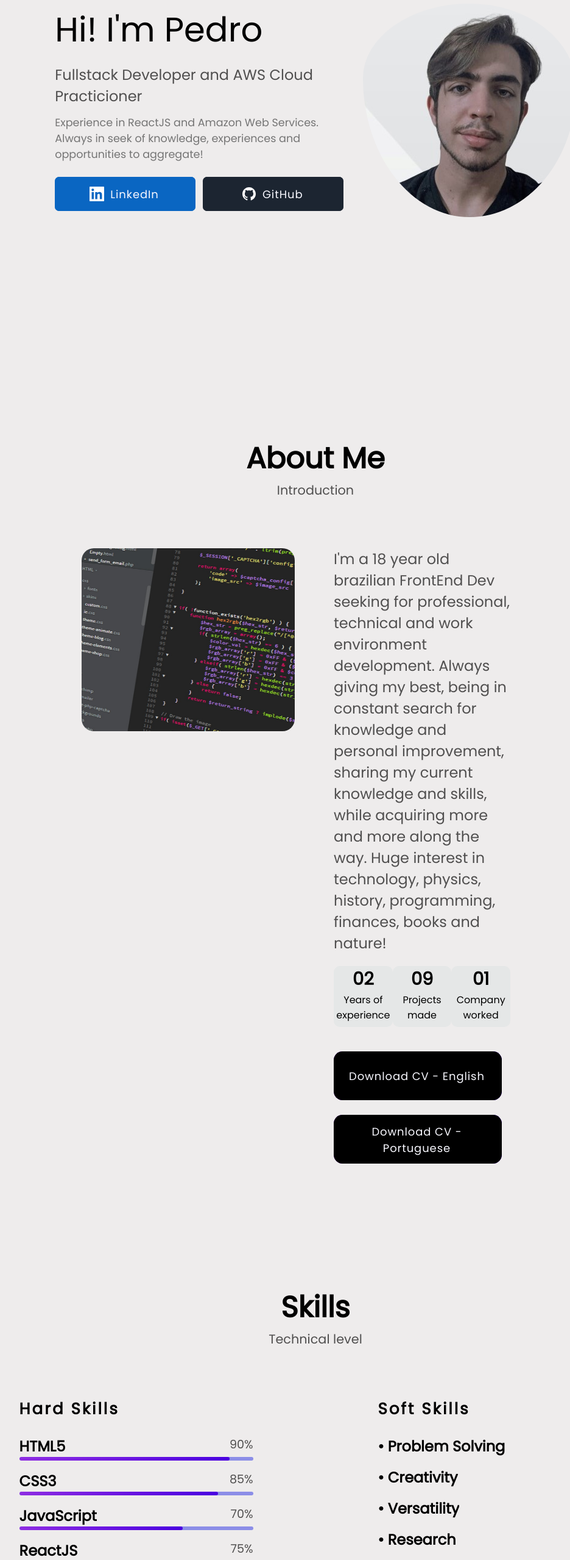
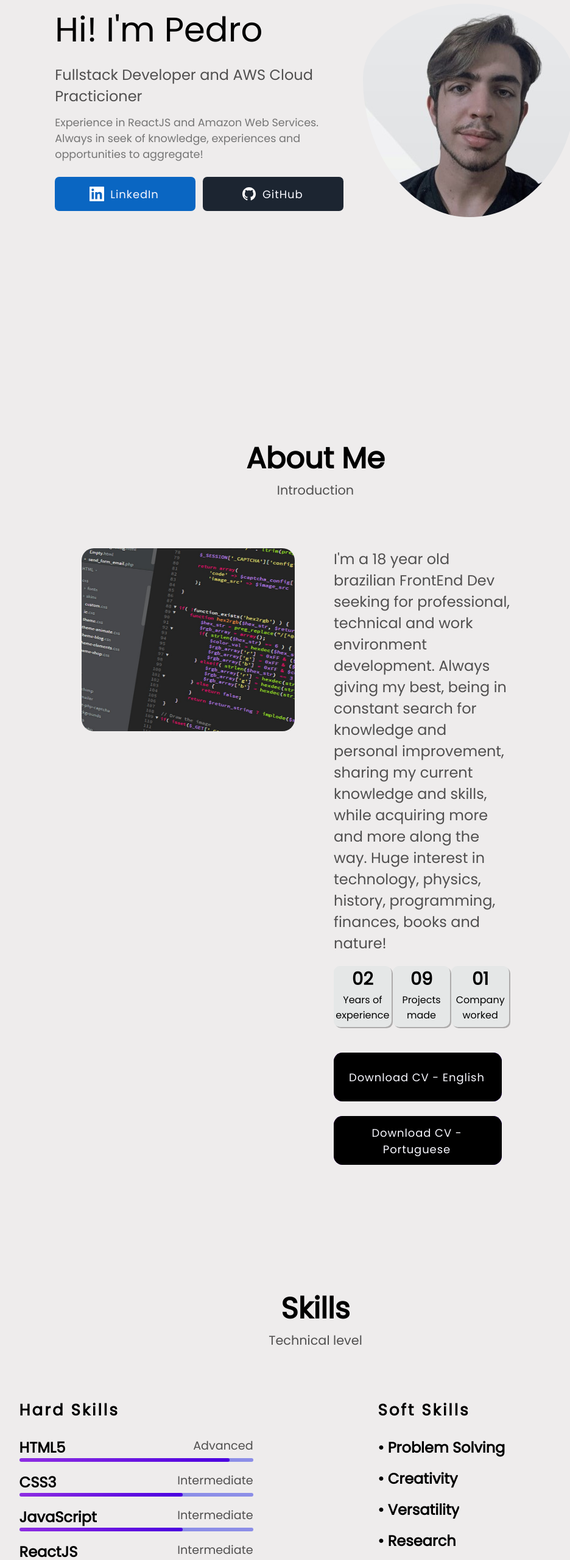
Before and after one commit to PedroMilani04/pedro-portfolio, a React (Create React App) app: page / in a window 1280 px wide. Shown: the part 234-2792 px from the top of the page at 61% size, without its empty margins (122-1058 px from the left). Built offline with nearby package versions, Linux system fonts and the light colour scheme.

Commit message:
portfolio css changes

```diff
--- a/src/components/Skills.js
+++ b/src/components/Skills.js
@@ -11,7 +11,7 @@ export default function Skills() {
             <div className="skill">
               <div className="skilltitle">
                 <h3 className="skillname">HTML5</h3>
-                            <span className="percentage">90%</span>
+                <span className="percentage">Advanced</span>
               </div>
               <div className="percbar">
                 <span className="skillperc skillhtmlpercentage"></span>
@@ -20,7 +20,7 @@ export default function Skills() {
             <div className="skill">
               <div className="skilltitle">
                 <h3 className="skillname">CSS3</h3>
-                            <span className="percentage">85%</span>
+                <span className="percentage">Intermediate</span>
               </div>
               <div className="percbar">
                 <span className="skillperc skillcsspercentage"></span>
@@ -29,7 +29,7 @@ export default function Skills() {
             <div className="skill">
               <div className="skilltitle">
                 <h3 className="skillname">JavaScript</h3>
-                            <span className="percentage">70%</span>
+                <span className="percentage">Intermediate</span>
               </div>
               <div className="percbar">
                 <span className="skillperc skilljspercentage"></span>
@@ -38,7 +38,7 @@ export default function Skills() {
             <div className="skill">
               <div className="skilltitle">
                 <h3 className="skillname">ReactJS</h3>
-                            <span className="percentage">75%</span>
+                <span className="percentage">Intermediate</span>
               </div>
               <div className="percbar">
                 <span className="skillperc skillreactpercentage"></span>
@@ -47,7 +47,7 @@ export default function Skills() {
             <div className="skill">
               <div className="skilltitle">
                 <h3 className="skillname">Python</h3>
-                            <span className="percentage">50%</span>
+                <span className="percentage">Basic</span>
               </div>
               <div className="percbar">
                 <span className="skillperc skillpythonpercentage"></span>
@@ -55,8 +55,8 @@ export default function Skills() {
             </div>
             <div className="skill">
               <div className="skilltitle">
-                            <h3 className="skillname">Amazon Web Services</h3>
-                            <span className="percentage">80%</span>
+                <h3 className="skillname">AWS</h3>
+                <span className="percentage">Advanced</span>
               </div>
               <div className="percbar">
                 <span className="skillperc skillawspercentage"></span>
@@ -65,7 +65,7 @@ export default function Skills() {
             <div className="skill">
               <div className="skilltitle">
                 <h3 className="skillname">MySQL</h3>
-                            <span className="percentage">70%</span>
+                <span className="percentage">Intermediate</span>
               </div>
               <div className="percbar">
                 <span className="skillperc skillsqlpercentage"></span>
@@ -74,7 +74,7 @@ export default function Skills() {
             <div className="skill">
               <div className="skilltitle">
                 <h3 className="skillname">NodeJS</h3>
-                            <span className="percentage">50%</span>
+                <span className="percentage">Basic</span>
               </div>
               <div className="percbar">
                 <span className="skillperc skillnodepercentage"></span>
@@ -83,7 +83,7 @@ export default function Skills() {
             <div className="skill">
               <div className="skilltitle">
                 <h3 className="skillname">Office 365</h3>
-                            <span className="percentage">85%</span>
+                <span className="percentage">Advanced</span>
               </div>
               <div className="percbar">
                 <span className="skillperc skillofficepercentage"></span>
@@ -92,7 +92,7 @@ export default function Skills() {
             <div className="skill">
               <div className="skilltitle">
                 <h3 className="skillname">Markdown</h3>
-                            <span className="percentage">90%</span>
+                <span className="percentage">Advanced</span>
               </div>
               <div className="percbar">
                 <span className="skillperc skillmdpercentage"></span>
@@ -101,7 +101,7 @@ export default function Skills() {
             <div className="skill">
               <div className="skilltitle">
                 <h3 className="skillname">Photoshop</h3>
-                            <span className="percentage">55%</span>
+                <span className="percentage">Basic</span>
               </div>
               <div className="percbar">
                 <span className="skillperc skillphotoshoppercent"></span>
@@ -110,7 +110,7 @@ export default function Skills() {
             <div className="skill">
               <div className="skilltitle">
                 <h3 className="skillname">Sass</h3>
-                            <span className="percentage">60%</span>
+                <span className="percentage">Intermediate</span>
               </div>
               <div className="percbar">
                 <span className="skillperc skillsasspercentage"></span>
@@ -119,7 +119,7 @@ export default function Skills() {
             <div className="skill">
               <div className="skilltitle">
                 <h3 className="skillname">English</h3>
-                            <span className="percentage">95%</span>
+                <span className="percentage">Fluent</span>
               </div>
               <div className="percbar">
                 <span className="skillperc skillenglishpercentage"></span>
@@ -130,70 +130,51 @@ export default function Skills() {
             <h1 className="skillh1">Soft Skills</h1>
             <div className="skill">
               <div className="skilltitle">
-                            <h3 className="skillname">•  Problem Solving</h3>
-
+                <h3 className="skillname">• Problem Solving</h3>
               </div>
-
             </div>
             <div className="skill">
               <div className="skilltitle">
                 <h3 className="skillname">• Creativity</h3>
-
               </div>
-
             </div>
             <div className="skill">
               <div className="skilltitle">
                 <h3 className="skillname">• Versatility</h3>
-
               </div>
-
             </div>
             <div className="skill">
               <div className="skilltitle">
                 <h3 className="skillname">• Research</h3>
-
               </div>
-
             </div>
             <div className="skill">
               <div className="skilltitle">
                 <h3 className="skillname">• Emotional intelligence</h3>
-
               </div>
-
             </div>
             <div className="skill">
               <div className="skilltitle">
                 <h3 className="skillname">• Resilience</h3>
-
               </div>
-
             </div>
             <div className="skill">
               <div className="skilltitle">
                 <h3 className="skillname">• Team work</h3>
-
               </div>
-
             </div>
             <div className="skill">
               <div className="skilltitle">
                 <h3 className="skillname">• Comunication</h3>
-
               </div>
-
             </div>
             <div className="skill">
               <div className="skilltitle">
                 <h3 className="skillname"> • Proactivity</h3>
-
-                        </div>
-
-                    </div>
-
               </div>
             </div>
           </div>
-    )
+        </div>
+      </div>
+    );
 }
--- a/src/css/AboutMe.css
+++ b/src/css/AboutMe.css
@@ -63,13 +63,16 @@
 }
 
 .cards div {
-    width: 100px;
+    width: 140px;
     height: 100px;
     background-color: rgb(229, 231, 231);
     border-radius: 10px;
     text-align: center;
     display: flex;
     flex-direction: column;
+    box-shadow: 2px 2px rgba(0, 0, 0, 0.274);
+    margin-bottom: 2px;
+    margin-right: 2px;
 }
 
 .number {
@@ -137,7 +140,10 @@
 
    .cv {
     margin-right: 1vw;
+    transition: ease-out .3s;
+
    }
+
 
    @media(max-width: 1440px) {
     .buttonscv {
@@ -147,6 +153,10 @@
 
     .cv {
         margin-right: 0;
+    }
+
+    .cards div {
+        width: 100px;
     }
    }
 
@@ -220,9 +230,33 @@
         width: 70vw;
     }
 
+    .cards {
+        display: flex;
+        flex-direction: column;
+        transform: translate(10%);
+
+
+    }
+
     .cards div {
         margin-left: 2%;
-        font-size: .9rem;
+        font-size: 1.1rem;
         word-break: break-word;
+        width: 200px;
+        margin-bottom: 10px;
     }
+    .number {
+        font-size: 1.8rem;
+        margin-top: 10px;
+    }
+
    }
+
+   @media(max-width: 320px) {
+    .cards {
+
+            transform: translate(5%);
+
+
+        }
+   }
--- a/src/css/Contact.css
+++ b/src/css/Contact.css
@@ -1,32 +1,26 @@
 .contactcontainer {
   padding: 20vh 0;
   margin-bottom: 20vh;
-    font-family: 'Poppins', sans-serif;
+  font-family: "Poppins", sans-serif;
 }
 
 .contact-email {
   display: flex;
   justify-content: center;
-
 }
-
-
 
 .info12 {
   display: flex;
-
 }
 
 .infogeral {
   width: 50vw;
-
 }
 
 .namelabel {
   display: flex;
   flex-direction: column;
   width: 50%;
-
 }
 
 .emaillabel {
@@ -47,8 +41,8 @@
   background-color: rgba(240, 248, 255, 0);
   border: 0;
   border-bottom: 2px solid lightgray;
-    border-radius: .25rem;
-    font-family: 'Poppins', sans-serif;
+  border-radius: 0.25rem;
+  font-family: "Poppins", sans-serif;
   font-size: 1.2rem;
 }
 
@@ -61,8 +55,8 @@ label {
   background-color: rgba(240, 248, 255, 0);
   border: 0;
   border-bottom: 2px solid lightgray;
-    border-radius: .25rem;
-    font-family: 'Poppins', sans-serif;
+  border-radius: 0.25rem;
+  font-family: "Poppins", sans-serif;
   font-size: 1.2rem;
 }
 
@@ -71,8 +65,8 @@ label {
   background-color: rgba(240, 248, 255, 0);
   border: 0;
   border-bottom: 2px solid lightgray;
-    border-radius: .25rem;
-    font-family: 'Poppins', sans-serif;
+  border-radius: 0.25rem;
+  font-family: "Poppins", sans-serif;
   font-size: 1.2rem;
 }
 
@@ -88,8 +82,14 @@ label {
   outline: none;
 }
 
+.sendbutton:hover {
+  transform: scale(1.07);
+}
+
 .sendbutton {
-
+  margin-left: 6px;
+  margin-bottom: 8px;
+  transition: ease-out 0.2s;
   margin-top: 3vh;
   position: relative;
   font-family: inherit;
@@ -139,13 +139,13 @@ label {
   transform: scale(0.95);
 }
 
-@media(max-width: 1024px) {
+@media (max-width: 1024px) {
   .infogeral {
     width: 70vw;
   }
 }
 
-@media(max-width: 425px) {
+@media (max-width: 425px) {
   .info12 {
     display: flex;
     flex-direction: column;
@@ -169,5 +169,4 @@ label {
   .meslabel1 {
     margin-left: 0;
   }
-
 }
--- a/src/css/Info.css
+++ b/src/css/Info.css
@@ -15,7 +15,17 @@
     overflow-y: hidden;
 }
 
+.gitbtn:hover {
+    background: #3a4c64;
+    transform: scale(1.01);
+    transition: ease-out .3s;
+}
 
+.linkbtn:hover {
+    background-color: #1c82e9;
+    transition: ease-out .4s;
+    transform: scale(1.01);
+}
 
 .info1 {
     width: 480px;
@@ -76,14 +86,6 @@
     z-index: 0;
    }
 
-   .gitbtn::before {
-    content: "";
-    background: #1c2531;
-    width: 120%;
-    left: -10%;
-    transform: skew(30deg);
-    transition: transform 0.4s cubic-bezier(0.3, 1, 0.8, 1);
-   }
 
    .gitbtn:hover::before {
     transform: translate3d(100%, 0, 0);
@@ -132,14 +134,7 @@
     z-index: 0;
    }
 
-   .linkbtn::before {
-    content: "";
-    background: #0A66C2;
-    width: 120%;
-    left: -10%;
-    transform: skew(30deg);
-    transition: transform 0.4s cubic-bezier(0.3, 1, 0.8, 1);
-   }
+
 
    .linkbtn:hover::before {
     transform: translate3d(100%, 0, 0);
--- a/src/css/Portfolio.css
+++ b/src/css/Portfolio.css
@@ -39,6 +39,15 @@
 
 }
 
+.goto {
+    transition: ease-out .2s;
+    margin-left: 6px;
+    margin-bottom: 8px;
+}
+
+.goto:hover {
+    transform: scale(1.07);
+}
 
 .portimg1 {
     width: 400px;
@@ -85,6 +94,7 @@
     color: ghostwhite;
     overflow: hidden;
     margin-left: 0;
+
    }
 
 
@@ -189,6 +199,7 @@
 
     .goto {
         margin-top: 2vh;
+
     }
 
     .portfolio_desc {
--- a/src/css/Skills.css
+++ b/src/css/Skills.css
@@ -60,7 +60,7 @@
 }
 
 .skillcsspercentage {
-    width: 85%;
+    width: 70%;
 }
 
 .skilljspercentage {
@@ -72,7 +72,7 @@
 }
 
 .skillpythonpercentage {
-    width: 50%;
+    width: 35%;
 }
 
 .skillawspercentage {
@@ -80,11 +80,11 @@
 }
 
 .skillsqlpercentage {
-    width: 70%;
+    width: 58%;
 }
 
 .skillnodepercentage {
-    width: 50%;
+    width: 43%;
 }
 
 .skillofficepercentage {
```
Also changed, not shown: src/components/Info.js (+52 -15 lines). Lines whose indentation alone changed are shown as unchanged.
